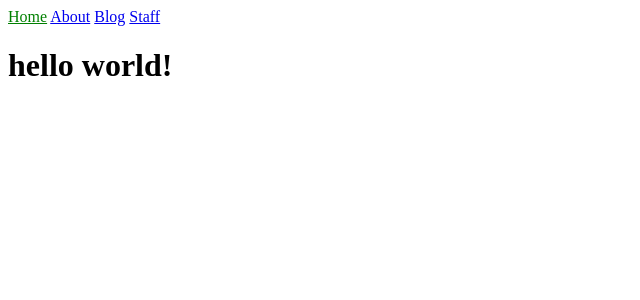
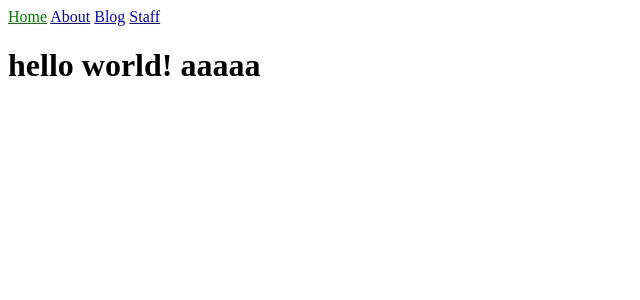
Before and after one commit to matsu547/matsu547.github.io, a Jekyll site: the page built from index.html, in a window 1280 px wide. Shown: the top 300 px of the page, without its empty margins (0-640 px from the left). Built offline with Jekyll 4.4.1, drawn with Linux system fonts in a browser that asks for light colours.

Commit message:
Update index.html

```diff
--- a/index.html
+++ b/index.html
@@ -2,4 +2,4 @@
 layout: default
 title: Home
 ---
-<h1>{{ "Hello World!" | downcase }}</h1>
+<h1>{{ "Hello World! aaaaa" | downcase }}</h1>
```
